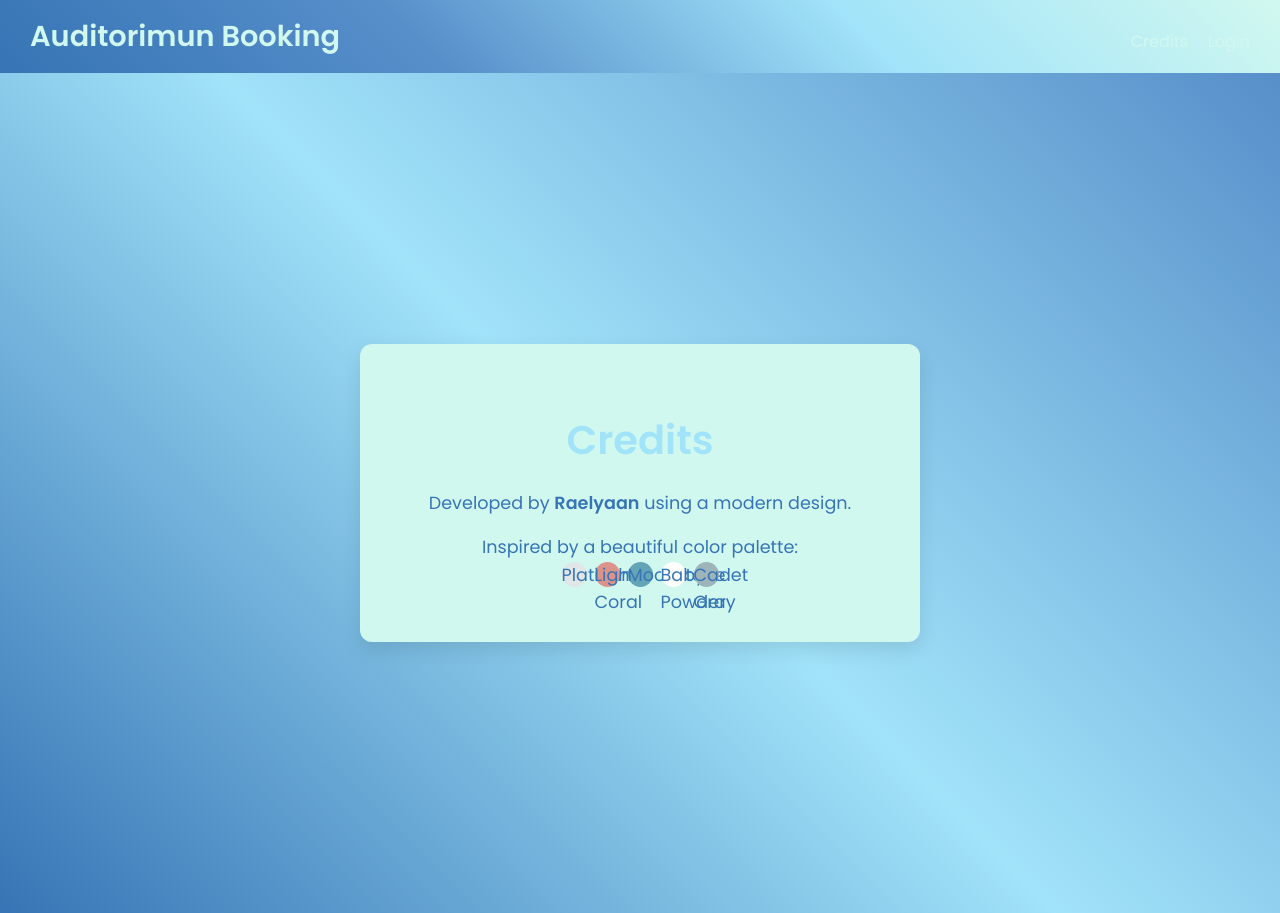
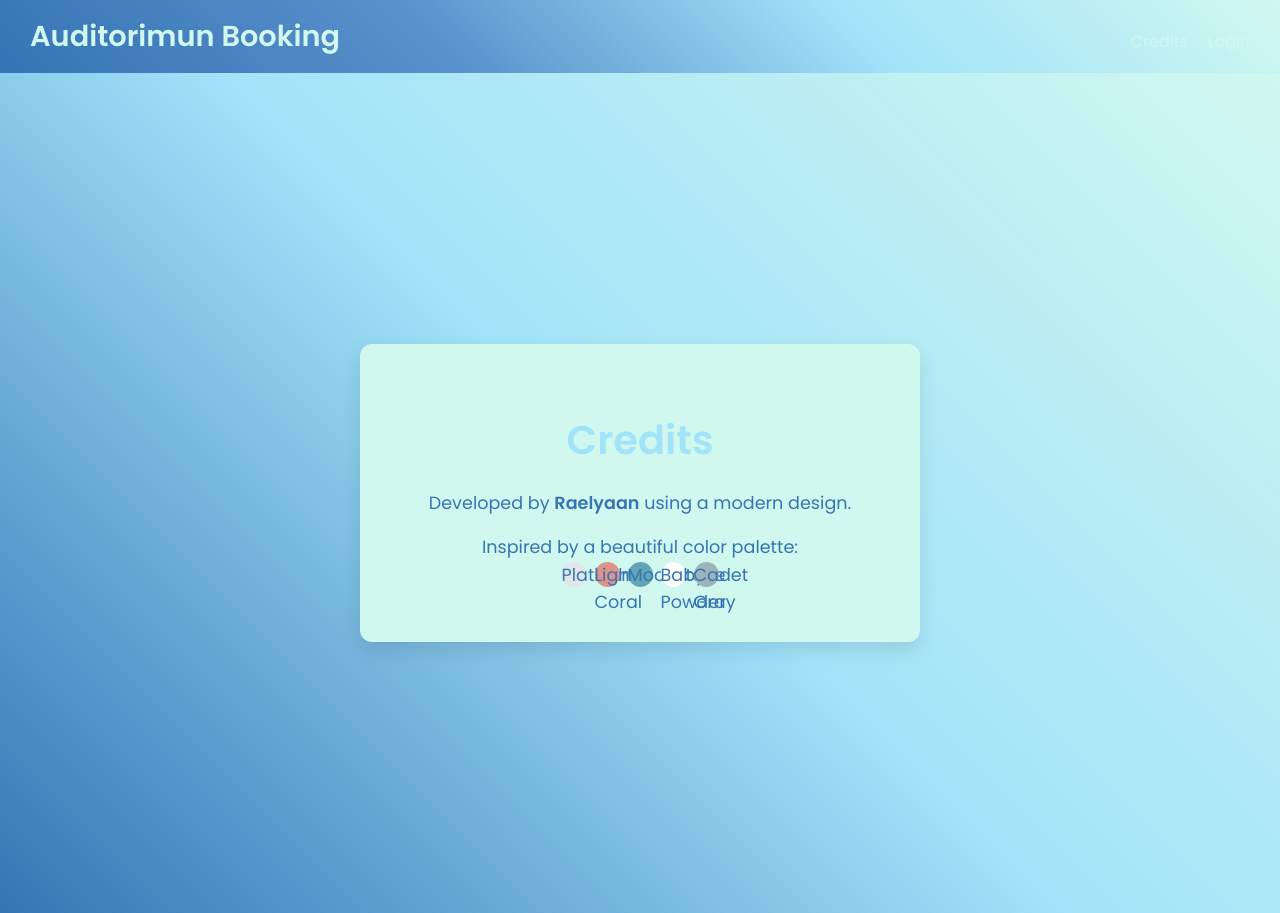
Before and after one commit to Plug0007/auditoriumfrontend, a React (Create React App) app: page /credits in a window 1280 px wide. Built offline with nearby package versions, Linux system fonts and the light colour scheme.

Commit message:
Update Credits.css

```diff
--- a/src/styles/Credits.css
+++ b/src/styles/Credits.css
@@ -1,12 +1,9 @@
 :root {
-  --primary: #1C1B1B;       /* Slightly different dark for contrast */
-  --secondary: #F0E6D2;
-  --accent: #D4AF37;
-  --tertiary: #8B4513;
-  --neutral: #EFEFEF;
-
-  /* Gradient using luxury palette */
-  --gradient: linear-gradient(45deg, var(--primary), var(--accent), var(--secondary));
+  --primary: #3674B5;
+  --secondary: #578FCA;
+  --accent: #A1E3F9;
+  --neutral: #D1F8EF;
+  --gradient: linear-gradient(45deg, var(--primary), var(--accent), var(--neutral));
 }
 
 .credits-container {
```
